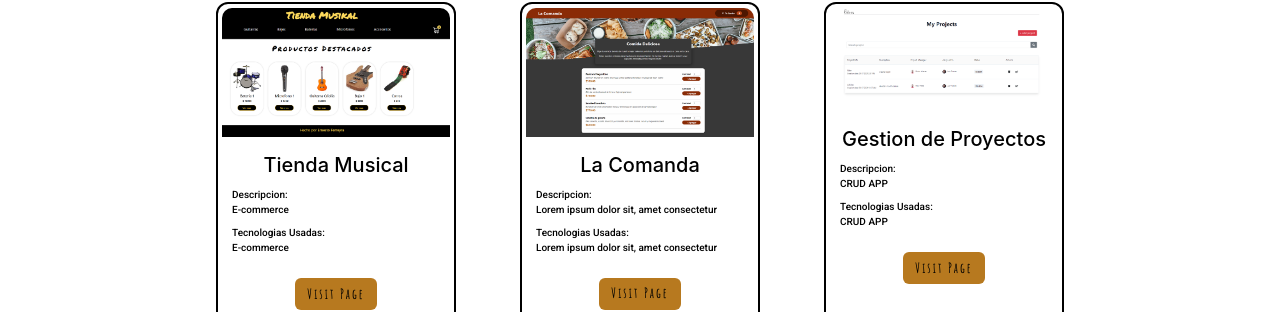
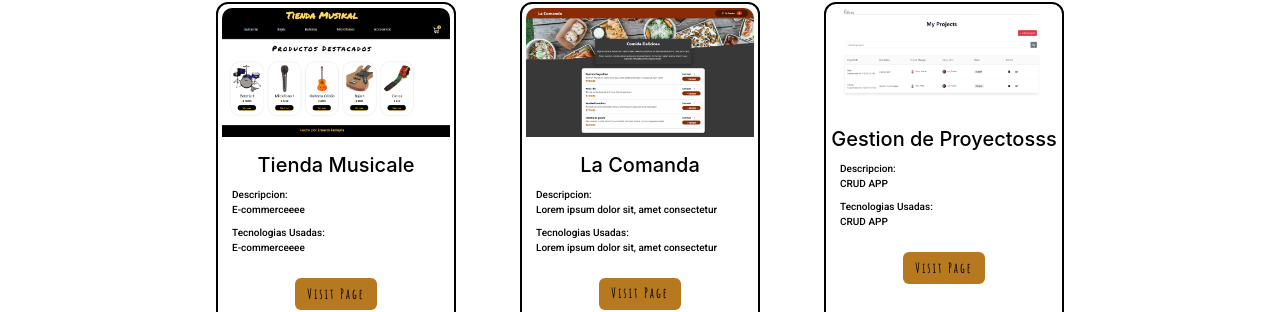
Before and after one commit to Ernesferre/Portfolio-1.0, a React (Create React App) app: page /portfolio in a window 1280 px wide. Shown: the part 538-850 px from the top of the page. Built offline with nearby package versions, Linux system fonts and the light colour scheme.

Commit message:
cambios en cards

```diff
--- a/src/components/Proyectos.js
+++ b/src/components/Proyectos.js
@@ -8,8 +8,8 @@ export const Proyectos = [
 
       {
             id: 0,
-            titulo: "Tienda Musical",
-            descripcion: "E-commerce",
+            titulo: "Tienda Musicale",
+            descripcion: "E-commerceeee",
             used_Tecs:" React - Firebase ",
             picture: tiendamusikal,
             url: `https://tienda-musikal.netlify.app/`
@@ -26,7 +26,7 @@ export const Proyectos = [
 
       {
             id: 2,
-            titulo: "Gestion de Proyectos",
+            titulo: "Gestion de Proyectosss",
             descripcion: "CRUD APP",
             used_Tecs:" React - Firebase",
             picture: crudApp,
```
